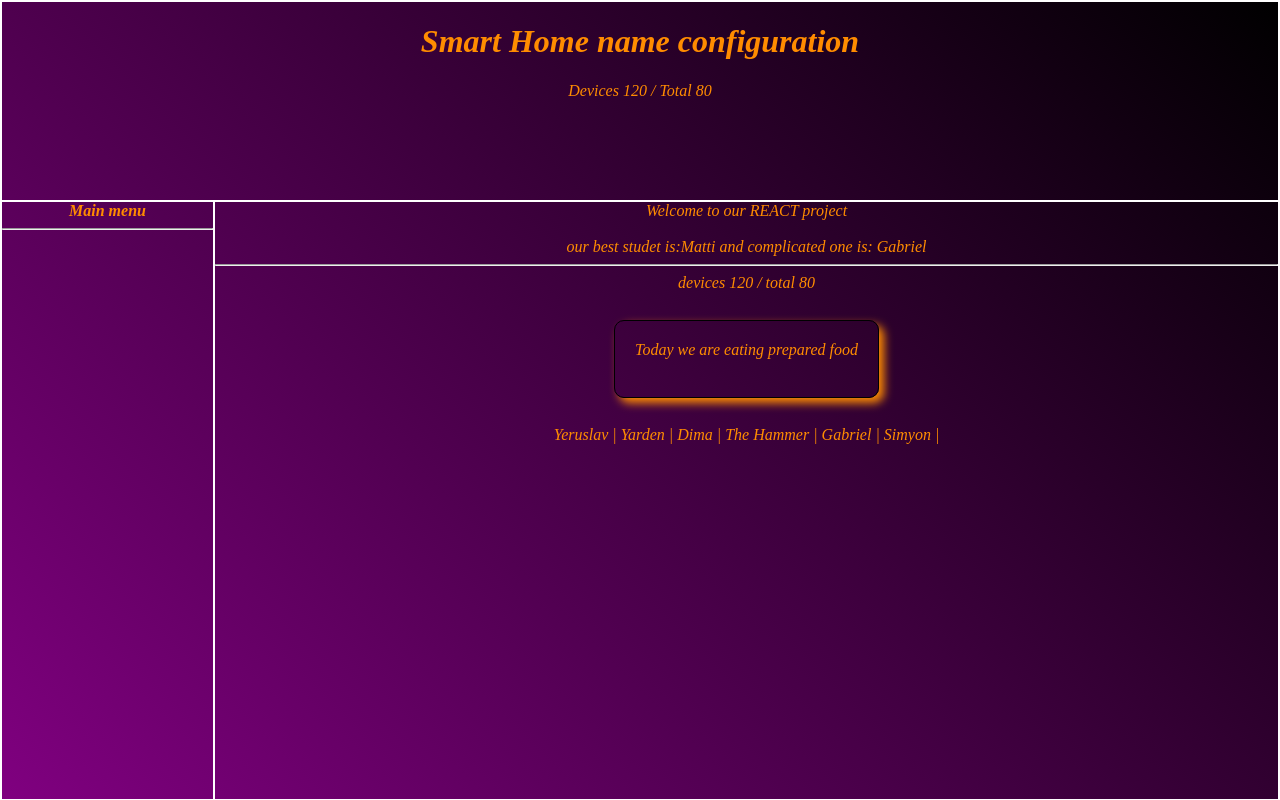
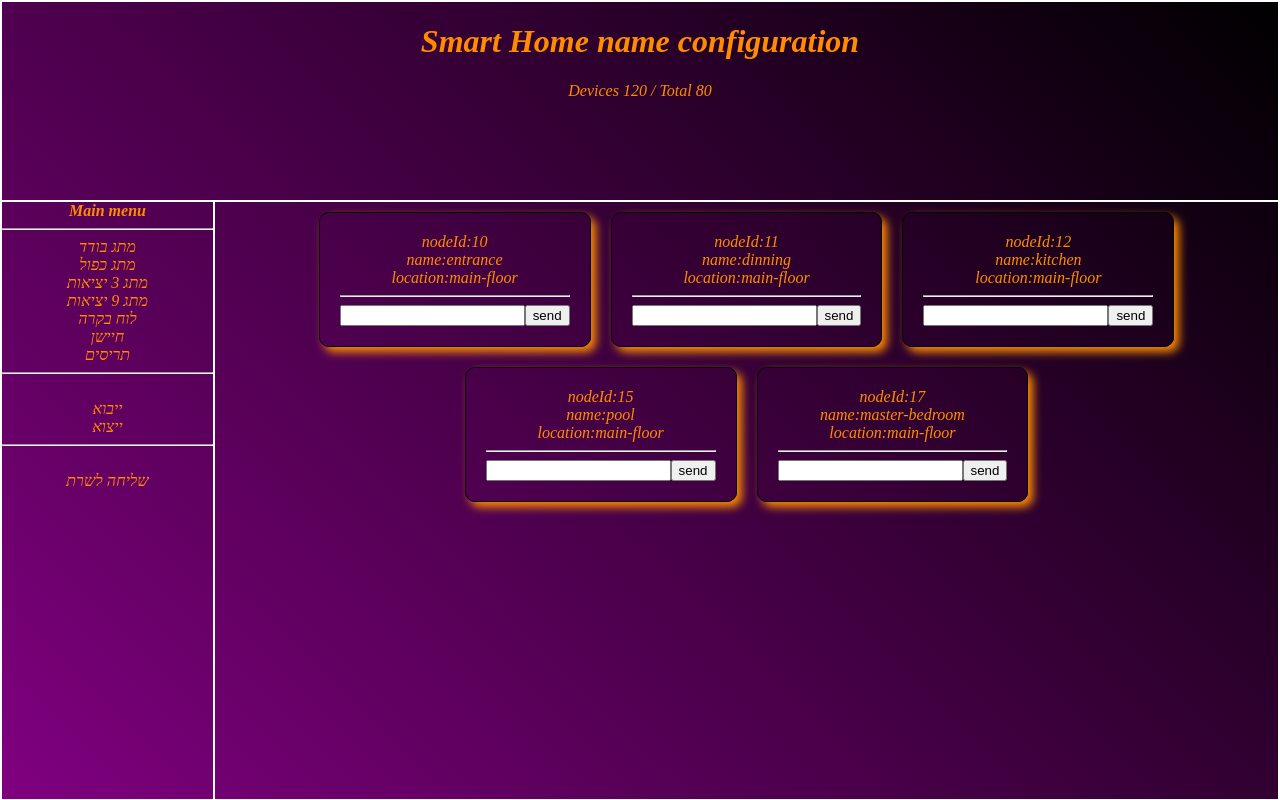
Before and after one commit to zeev-mindali/class-48, a React (Create React App) app in the folder react/react-is-easy/: page / in a window 1280 px wide. Shown: the top 800 px of the page. Built offline with nearby package versions, Linux system fonts and the light colour scheme.

Commit message:
react is easy with props

```diff
--- a/react/react-is-easy/src/Components/layout/MainMenu/MainMenu.tsx
+++ b/react/react-is-easy/src/Components/layout/MainMenu/MainMenu.tsx
@@ -1,10 +1,30 @@
 import "./MainMenu.css";
 
 function MainMenu(): JSX.Element {
+    let myMenuItem = [
+        {id: 1, name:"מתג בודד"},
+        {id: 2, name:"מתג כפול"},
+        {id: 3, name:"מתג 3 יציאות"},
+        {id: 4, name:"מתג 9 יציאות"},
+        {id: 5, name:"לוח בקרה"},
+        {id: 6, name:"חיישן"},
+        {id: 7, name:"תריסים"},
+        {id: 8, name:"ייבוא"},
+        {id: 9, name:"ייצוא"},
+        {id: 10, name:"שליחה לשרת"},
+    ]
     return (
         <div className="MainMenu">
 			<b>Main menu</b>
             <hr/>
+            {myMenuItem.map(item=>
+                <>
+                    <span key={item.id}>{item.name}</span>
+                    {item.id==7 && <hr/>}
+                    {item.id==9 && <hr/>}
+                    <br/>
+                </>
+            )}
         </div>
     );
 }
--- a/react/react-is-easy/src/Components/layout/MainPage/MainPage.tsx
+++ b/react/react-is-easy/src/Components/layout/MainPage/MainPage.tsx
@@ -1,26 +1,46 @@
+import Gang1 from "../../modules/gang1/gang1";
 import Ofir from "../../stam/Ofir/Ofir";
 import "./MainPage.css";
 
 function MainPage(): JSX.Element {
-    let bestStudent:String = "Matti";
-    let complicatedStudent:String = "Gabriel";
-    let devices:number = 120;
-    let total:number = 80;
-    let normalDay:String = "prepared food";
-    let weekend:String = "Salmon with potatoes";
-    let isWeekend:boolean = false;
-    let weekendMessage:String = "Weekend !!!! time to relax";
-    let studentsInClass = [
-        {id: 1, name:"Yeruslav"},
-        {id: 2, name:"Yarden"},
-        {id: 3, name:"Dima"},
-        {id: 4, name:"The Hammer"},
-        {id: 5, name:"Gabriel"},
-        {id: 6, name:"Simyon"},
+    // let bestStudent:String = "Matti";
+    // let complicatedStudent:String = "Gabriel";
+    // let devices:number = 120;
+    // let total:number = 80;
+    // let normalDay:String = "prepared food";
+    // let weekend:String = "Salmon with potatoes";
+    // let isWeekend:boolean = false;
+    // let weekendMessage:String = "Weekend !!!! time to relax";
+    // let studentsInClass = [
+    //     {id: 1, name:"Yeruslav"},
+    //     {id: 2, name:"Yarden"},
+    //     {id: 3, name:"Dima"},
+    //     {id: 4, name:"The Hammer"},
+    //     {id: 5, name:"Gabriel"},
+    //     {id: 6, name:"Simyon"},
+    // ]
+    let myDevice = [
+        {id:1, nodeId:10, name:"entrance", location:"main-floor"},
+        {id:2, nodeId:11, name:"dinning", location:"main-floor"},
+        {id:3, nodeId:12, name:"kitchen", location:"main-floor"},
+        {id:4, nodeId:15, name:"pool", location:"main-floor"},
+        {id:5, nodeId:17, name:"master-bedroom", location:"main-floor"},
     ]
     return (
         <div className="MainPage">
-			Welcome to our REACT project<br/><br/>
+            {/* <Gang1 nodeId={10} name={"entrance"} location={"main-floor"}/>
+            <Gang1 nodeId={12} name={"dinning"} location={"main-floor"}/> */}
+            {myDevice.map(item=><Gang1
+              key={item.id} nodeId={item.nodeId} name={item.name} location={item.location}
+            />)}
+        </div>
+    );
+}
+
+export default MainPage;
+
+/*
+    	Welcome to our REACT project<br/><br/>
             our best studet is:{bestStudent}  and complicated one is: {complicatedStudent}
             <hr/>
             devices {devices} / total {total}<br/><br/>
@@ -30,8 +50,4 @@ function MainPage(): JSX.Element {
             </div>
             {isWeekend && <Ofir/>}<br/><br/>
             {studentsInClass.map(item=><span key={item.id}>{item.name} | </span>)}
-        </div>
-    );
-}
-
-export default MainPage;
+*/
--- /dev/null
+++ b/react/react-is-easy/src/Components/modules/gang1/gang1.css
@@ -0,0 +1,3 @@
+.gang1 {
+
+}
--- /dev/null
+++ b/react/react-is-easy/src/Components/modules/gang1/gang1.tsx
@@ -0,0 +1,19 @@
+import "./gang1.css";
+
+interface Gang1Props {
+    nodeId:number;
+    name:String;
+    location:String;
+}
+
+function Gang1(props: Gang1Props): JSX.Element {
+    return (
+        <div className="gang1 Box">
+			nodeId:{props.nodeId} <br/>name:{props.name} <br/>location:{props.location}<hr/>
+            <input type="text"/>
+            <input type="submit" value="send"/>
+        </div>
+    );
+}
+
+export default Gang1;
```
